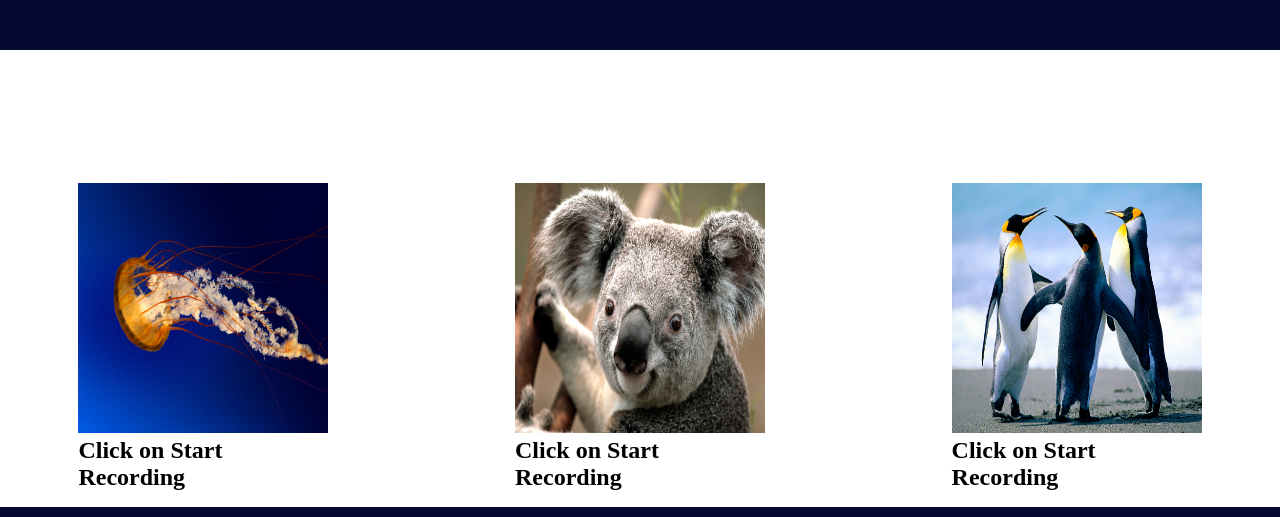
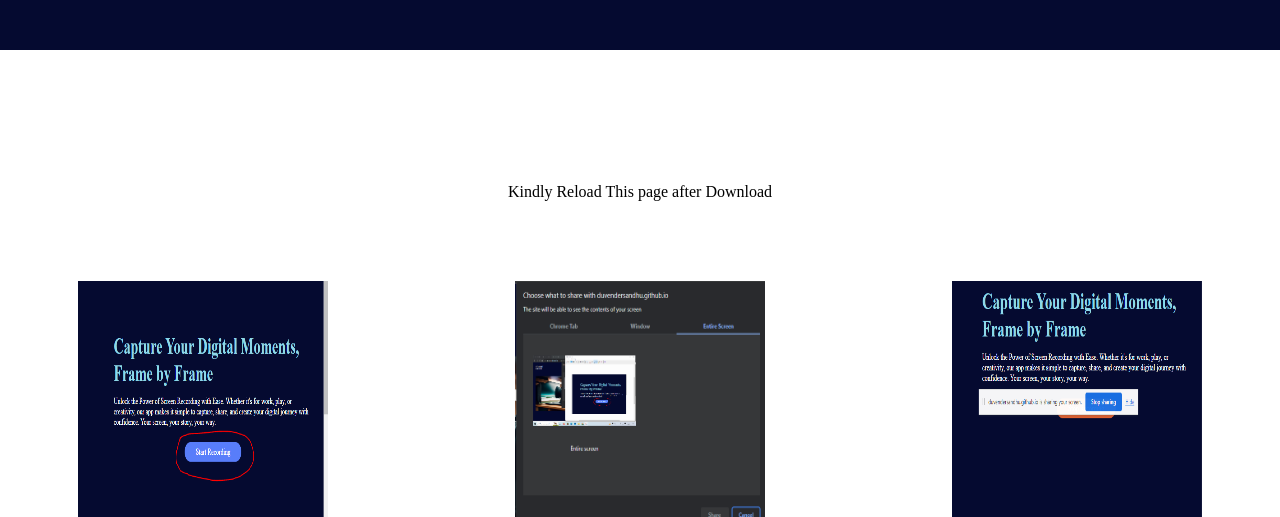
Before and after one commit to DuvenderSandhu/screen-swift, a plain HTML site: page index.html in a window 1280 px wide. Shown: the part 714-1231 px from the top of the page. Drawn offline with nearby package versions, Linux system fonts and the light colour scheme.

Commit message:
Update index.html

```diff
--- a/index.html
+++ b/index.html
@@ -29,18 +29,19 @@
     </div>
     <div class="sencondpage">
         <h1>How to Use Screen-Swift</h1>
+        <p>Kindly Reload This page after Download</p>
         <div class="container2">
             <div class="box box1">
-                <img src="Jellyfish.jpg" alt="">
+                <img src="first.PNG" alt="">
                 <h2>Click on Start Recording</h2>
             </div>
             <div class="box box2">
-                <img src="Koala.jpg" alt="">
-                <h2>Click on Start Recording</h2>
+                <img src="second.PNG" alt="">
+                <h2>Select Your Desired Window</h2>
             </div>
             <div class="box box3">
-                <img src="Penguins.jpg" alt="">
-                <h2>Click on Start Recording</h2>
+                <img src="third.PNG" alt="">
+                <h2>Click on Hide on the Navigation</h2>
             </div>
         </div>
     </div>
```
